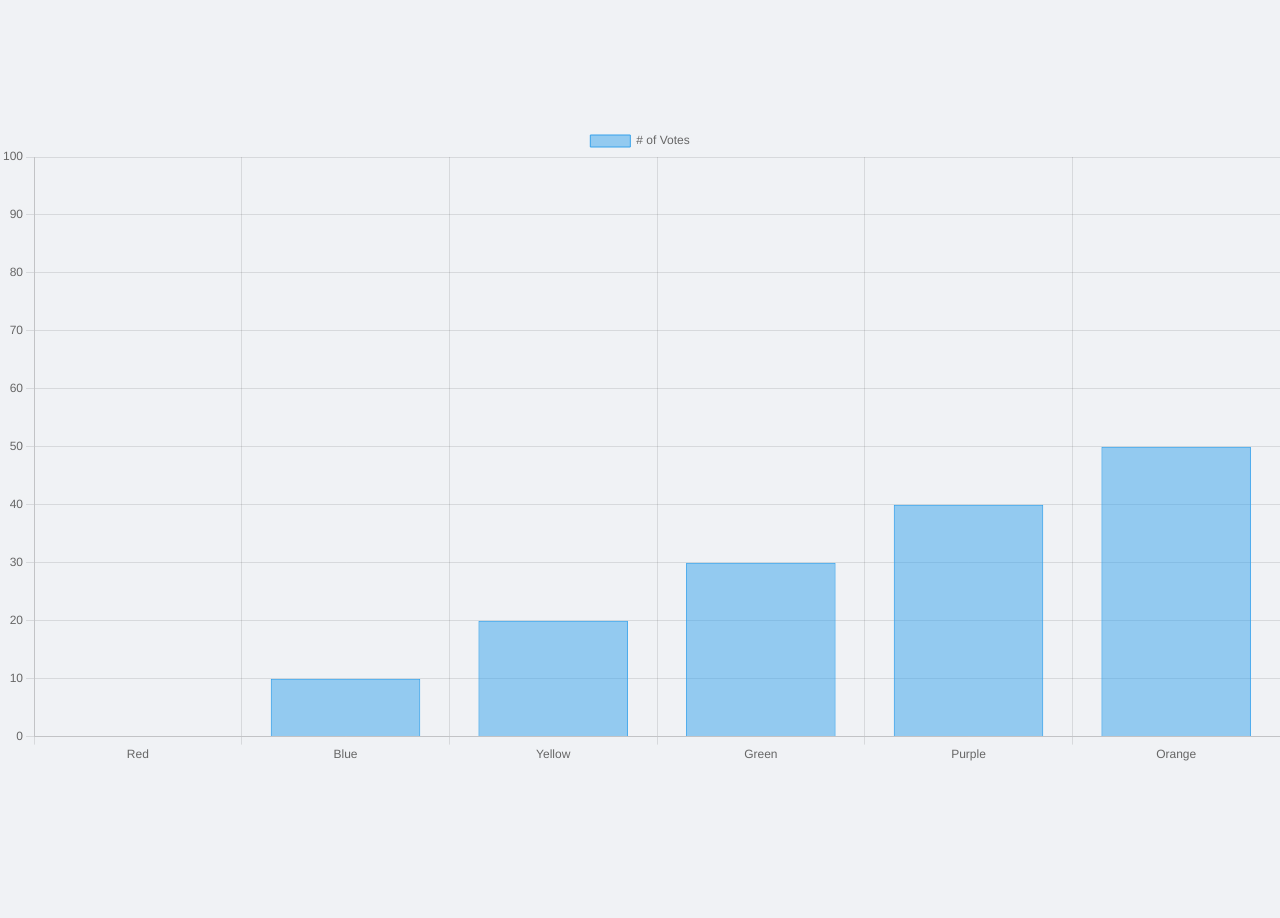
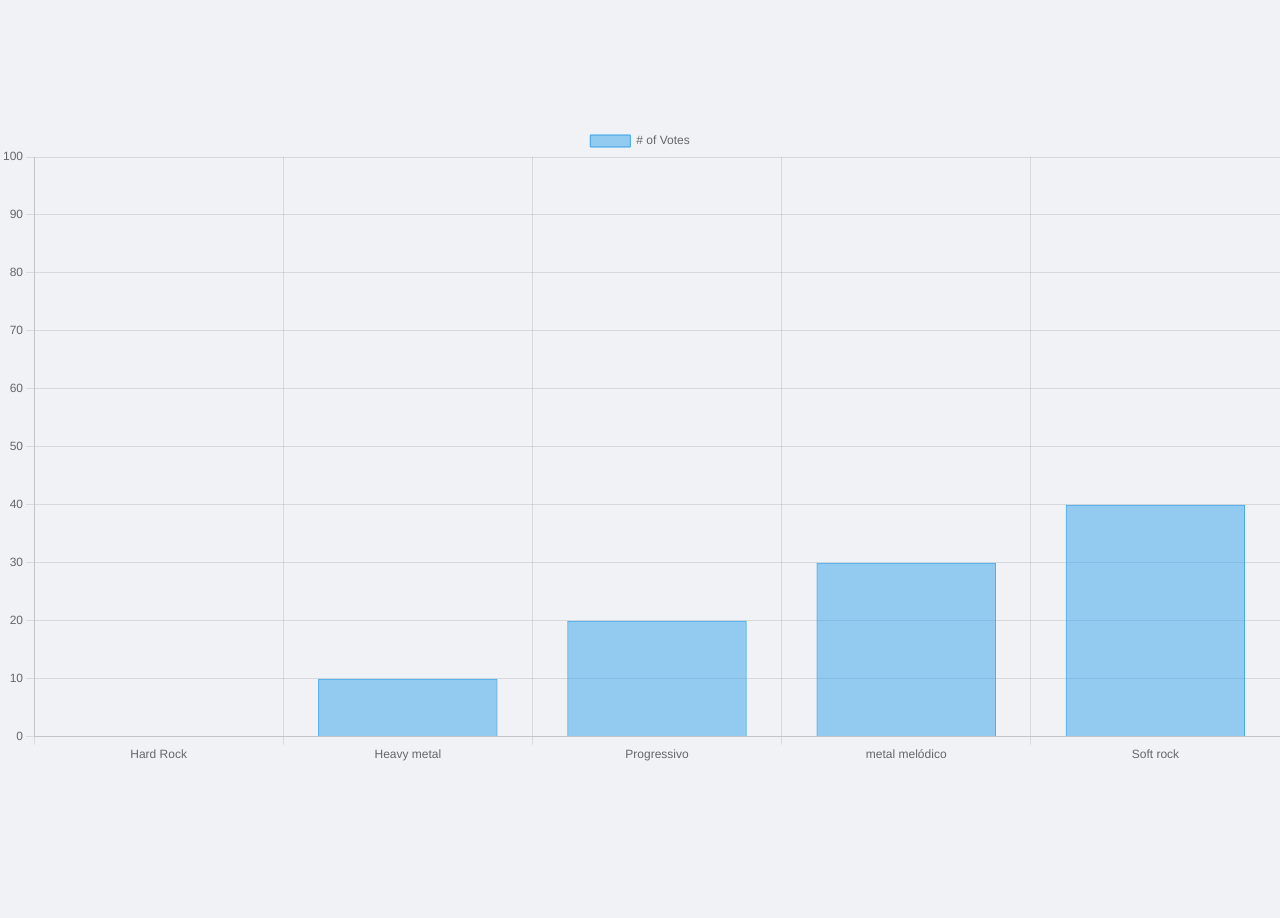
Before and after one commit to Nathan099-dev/ILoveRock, a website: page PROJETO_PESSOAL_1ADS/site/html/dasboard.html in a window 1280 px wide. Shown: the part 518-1436 px from the top of the page. Drawn offline with nearby package versions, Linux system fonts and the light colour scheme.

Commit message:
correção

```diff
--- a/PROJETO_PESSOAL_1ADS/site/html/dasboard.html
+++ b/PROJETO_PESSOAL_1ADS/site/html/dasboard.html
@@ -116,7 +116,7 @@
         new Chart(ctx, {
           type: 'bar',
           data: {
-            labels: ['Red', 'Blue', 'Yellow', 'Green', 'Purple', 'Orange'],
+            labels: ['Hard Rock', 'Heavy metal', 'Progressivo', 'metal melódico', 'Soft rock'],
             datasets: [{
               label: '# of Votes',
               data: [0, 10, 20, 30, 40, 50, 60, 70, 80, 90, 100],
```
